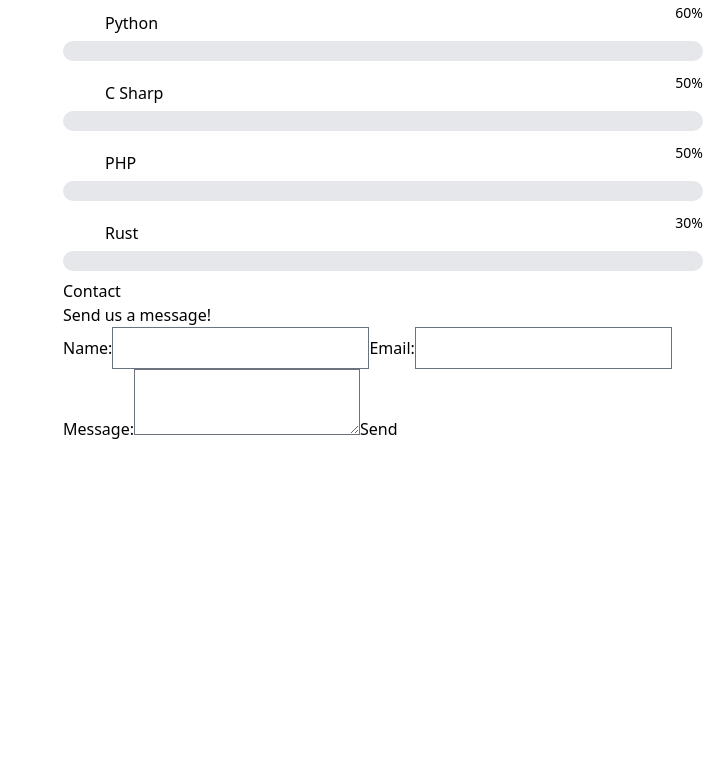
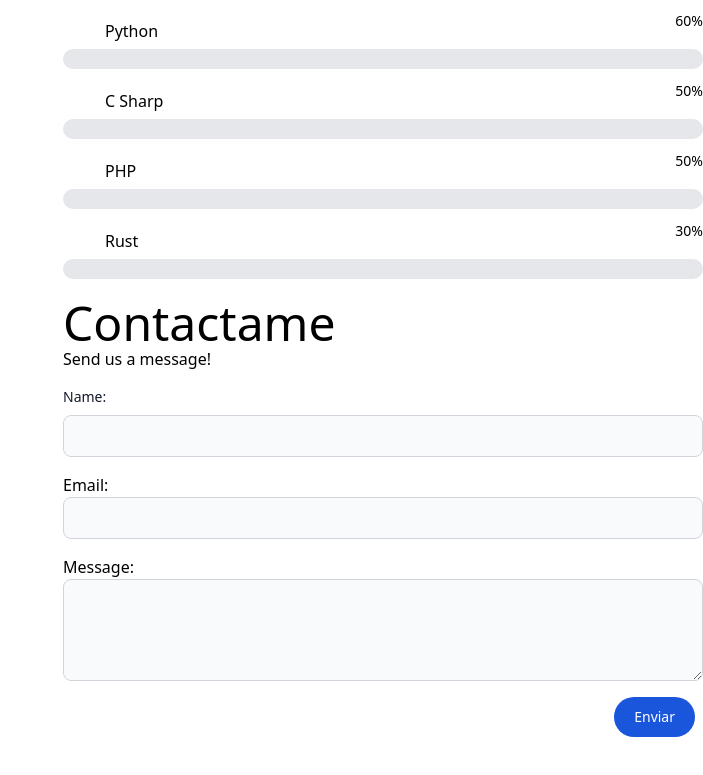
Before and after one commit to Rigolinux/Portfolio_V2, a Vue app: page / in a window 1280 px wide. Shown: the part 2079-2854 px from the top of the page, without its empty margins (577-1280 px from the left). Before the commit the page ends 2600 px from the top, so only its background shows below. Built offline with nearby package versions, Linux system fonts and the light colour scheme; some icons are missing.

Commit message:
add aestetic changes to contact form

```diff
--- a/src/plugins/i18n.ts
+++ b/src/plugins/i18n.ts
@@ -35,6 +35,7 @@ export const i18n = createI18n({
             My_I: 'Languages',
             Native: 'Native',
             HistoryExp: 'Education and Work Experience',
+            Send: 'Send',
             About_Me: 'Student Graduated from the faculty of engineering with more than two years of experience. Passionate about software development with strong background in web and mobile application development, database design and application deployment.'
         },
         es: {
@@ -66,6 +67,7 @@ export const i18n = createI18n({
             HistoryExp: 'Educación y Experiencia Laboral',
             My_I: 'Idiomas',
             Native: 'Nativo',
+            Send: 'Enviar',
             About_Me: 'Estudiante Egresado de la facultad de ingeniería con más de dos años de experiencia. Apasionado por el desarrollo de software con sólidos conocimientos  en el desarrollo de aplicaciones web y móviles, diseño de bases de datos y despliegue de aplicaciones.',
         }
     }
--- a/src/views/ContactView.vue
+++ b/src/views/ContactView.vue
@@ -2,6 +2,9 @@
 import emailjs from '@emailjs/browser';
 import { ref } from 'vue';
 
+import { useI18n } from 'vue-i18n';
+
+const { t } = useI18n();
 
 const form = ref({
     name: '',
@@ -30,17 +33,27 @@ const sendEmail = async () => {
 </script>
 
 <template>
-    <div>
-        <h1>Contact</h1>
+    <div class="dark:text-white mt-5">
+        <h1 class="text-5xl">{{ t('Contact') }}</h1>
         <p>Send us a message!</p>
-        <form @submit.prevent="sendEmail">
-            <label for="name">Name:</label>
-            <input type="text" id="name" v-model="form.name" required>
-            <label for="email">Email:</label>
-            <input type="email" id="email" v-model="form.email" required>
-            <label for="message">Message:</label>
-            <textarea id="message" v-model="form.message" required></textarea>
-            <button type="submit">Send</button>
+        <form @submit.prevent="sendEmail" >
+            <div class="mt-4">
+                <label class="block mb-2 text-sm font-medium text-gray-900 dark:text-white" for="name">Name:</label>
+                <input type="text" id="name" class="bg-gray-50 border  border-gray-300 text-gray-900 text-sm rounded-lg custom-focus focus:ring-0 focus:ring-offset-0 block w-full p-2.5 dark:bg-gray-700 dark:border-gray-600 dark:placeholder-gray-400 dark:text-white " v-model="form.name" required>
+            </div>
+            <div class="mt-4">
+                <label for="email">Email:</label>
+                <input type="email" id="email" v-model="form.email" required class="bg-gray-50 border border-gray-300 text-gray-900 text-sm rounded-lg   custom-focus focus:ring-0 focus:ring-offset-0  block w-full p-2.5 dark:bg-gray-700 dark:border-gray-600 dark:placeholder-gray-400 dark:text-white ">
+            </div>
+            <div class="mt-4">
+                <label for="message">Message:</label>
+                <textarea id="message" v-model="form.message" required rows="4" class="block p-2.5 w-full text-sm text-gray-900 bg-gray-50 rounded-lg border border-gray-300  custom-focus focus:ring-0 focus:ring-offset-0 dark:bg-gray-700 dark:border-gray-600 dark:placeholder-gray-400 dark:text-white" ></textarea>
+            </div>
+            <div class="flex justify-end mt-4">
+                <button type="submit" class="text-white bg-blue-700 hover:bg-blue-800 focus:outline-none focus:ring-4 focus:ring-blue-300 font-medium rounded-full text-sm px-5 py-2.5 text-center me-2 mb-2 dark:bg-blue-600 dark:hover:bg-blue-700 dark:focus:ring-blue-800">
+                    {{ t('Send') }}
+                </button>
+            </div>
         </form>
     </div>
 </template>
--- a/src/views/LanguagesView.vue
+++ b/src/views/LanguagesView.vue
@@ -8,7 +8,7 @@ const { t } = useI18n();
 </script>
 
 <template>
-    <div class="text-4xl font-bold dark:text-white text-black mt-5 mb-3">
+    <div class="text-5xl  dark:text-white text-black mt-5 mb-3">
         {{ t('languajes') }}
     </div>
 
```
